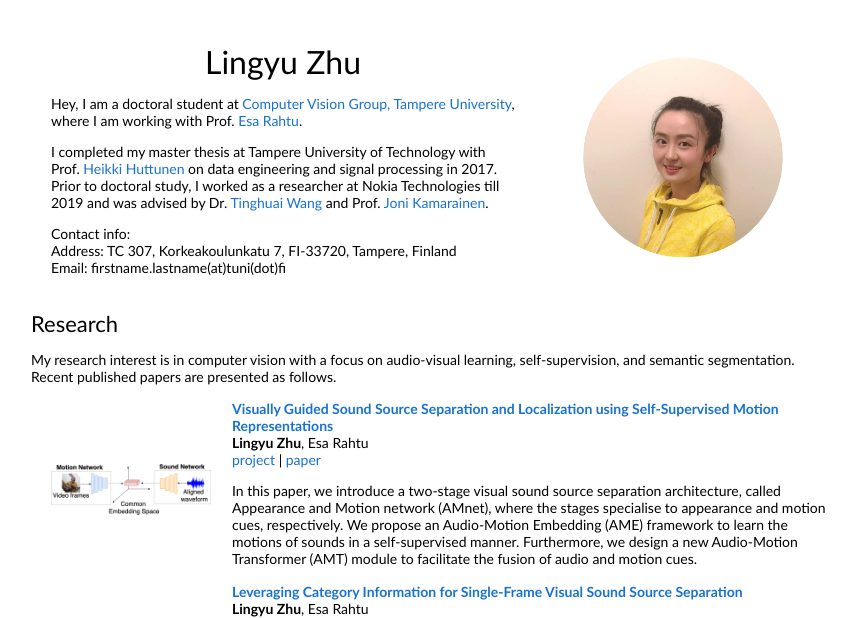
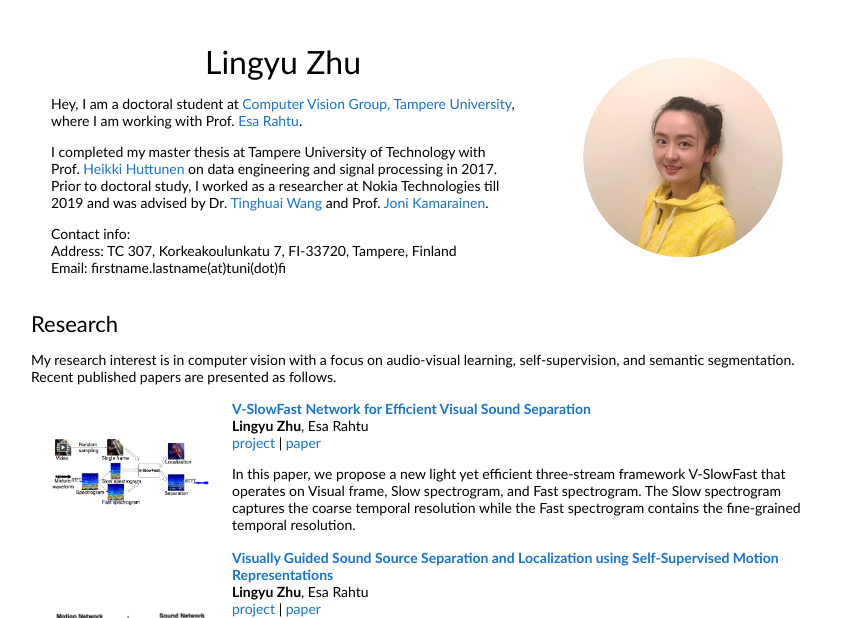
Before and after one commit to ly-zhu/ly-zhu.github.io, a Jekyll site: the page index.html, which Jekyll copies as it is, in a window 1280 px wide, cut to the strip 0-618 px from the top of the page. Shown: the whole strip, without its empty margins (209-1065 px from the left). Built offline with Jekyll 4.4.1, drawn with Linux system fonts in a browser that asks for light colours.

Commit message:
V-SlowFast initialize

```diff
--- a/index.html
+++ b/index.html
@@ -53,6 +53,29 @@
         </p>
 	</td>
     </table>
+
+    <table style="width:100%;border:0px;border-spacing:0px;border-collapse:separate;margin-right:auto;margin-left:auto;"><tbody>
+
+      <tr>
+        <td style="padding:20px;width:25%;vertical-align:middle">
+          <img src="V-SlowFast/figures/fig1.png" alt="blind-date" width="160">
+        </td>
+        <td width="75%" valign="middle">
+          <a href="https://arxiv.org/pdf/2104.08506.pdf">
+            <papertitle>V-SlowFast Network for Efficient Visual Sound Separation</papertitle>
+          </a>
+          <br>
+          <strong>Lingyu Zhu</strong>, Esa Rahtu
+          <br>
+          <a href="https://ly-zhu.github.io/self-supervised-motion-representations">project</a> |
+          <a href="https://arxiv.org/pdf/2104.08506.pdf">paper</a>
+          <p>
+          In this paper, we propose a new light yet efficient three-stream framework V-SlowFast that operates on Visual frame, Slow spectrogram, and Fast spectrogram. The Slow spectrogram captures the coarse temporal resolution while the Fast spectrogram contains the fine-grained temporal resolution.
+          </p>
+        </td>
+      </tr>
+    </tbody></tbody>
+
 
     <table style="width:100%;border:0px;border-spacing:0px;border-collapse:separate;margin-right:auto;margin-left:auto;"><tbody>
 
```
Also changed, not shown: V-SlowFast.md (added, +38 -0 lines), V-SlowFast/figures/fig1.png (added), V-SlowFast/figures/overview.png (added), V-SlowFast/figures/result.png (added).
